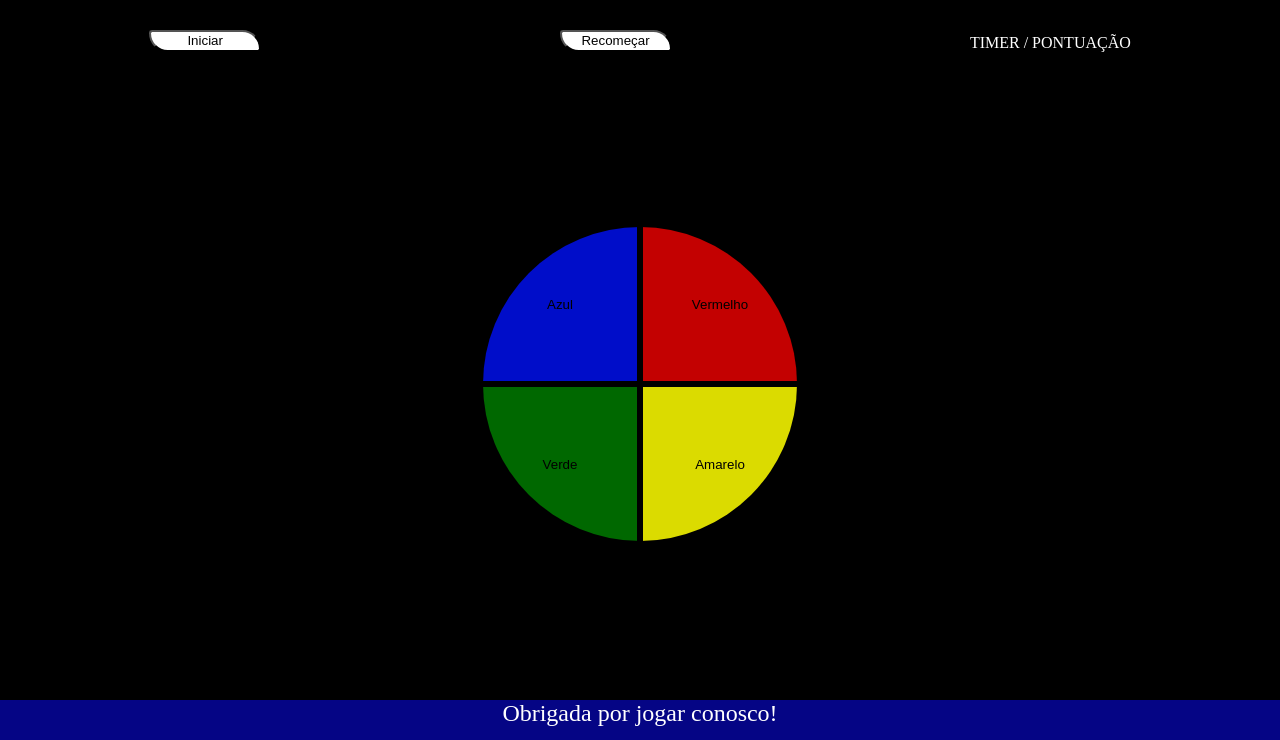
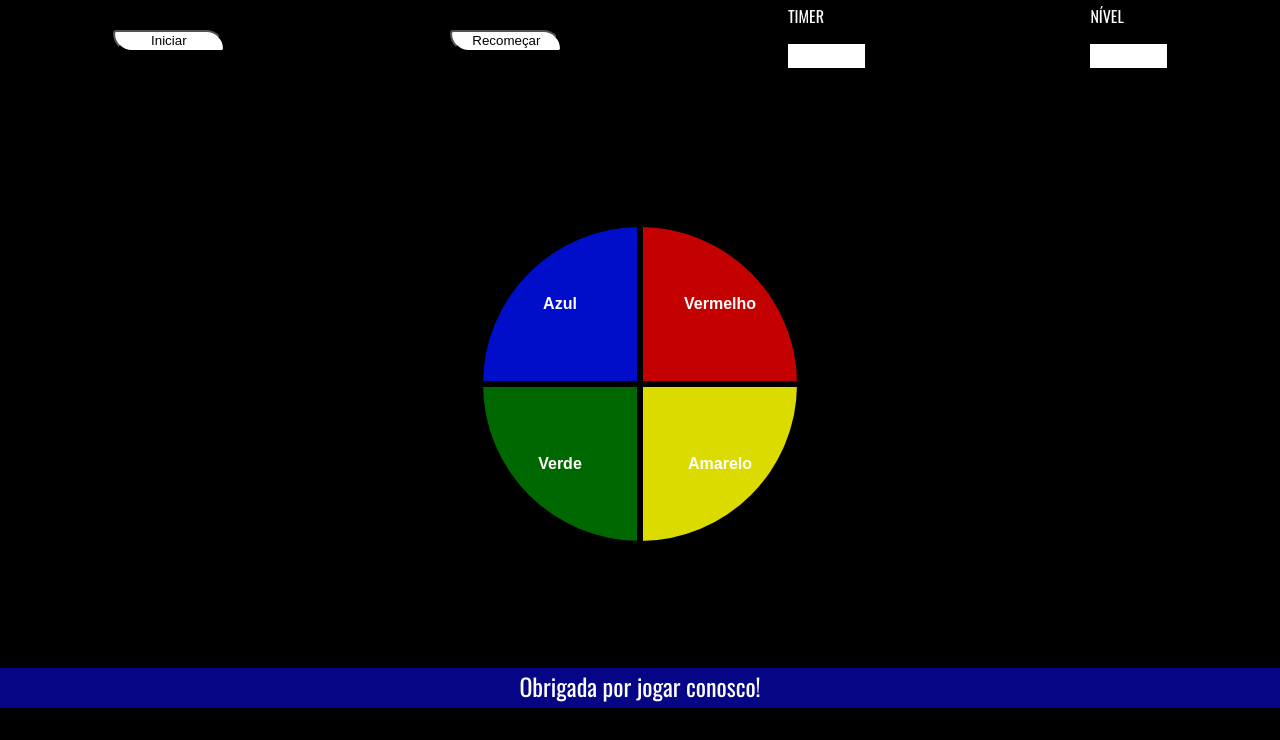
Before and after one commit to raquelbrandino/genius, a plain HTML site: page index.html in a window 1280 px wide. Shown: the part 60-800 px from the top of the page. Drawn offline with nearby package versions, Linux system fonts and the light colour scheme.

Commit message:
adicionar hover e alterar fonte na página

```diff
--- a/css/style.css
+++ b/css/style.css
@@ -2,6 +2,7 @@ body{
     background-color: black;
     margin: 0;
     padding: 0;
+    font-family: 'Oswald', sans-serif;
 }
 
 header{
@@ -16,6 +17,7 @@ header h1{
     margin-block-start: 0;
     margin-block-end: 0;
     text-align: center;
+    font-family: 'Alfa Slab One', cursive;
 }
 
 nav{
@@ -39,6 +41,32 @@ nav p button{
     width: 7rem;
 }
 
+nav p button:hover{
+    cursor: pointer;
+}
+
+.visor{
+    display: flex;
+    flex-direction: column;
+    align-items: flex-start;
+    justify-content: space-evenly;
+}
+
+#contadorDoTempo{
+    height: 3vh;
+    width: 6vw;
+    background-color: white;
+    /* optei por deixar o background color por enquanto para facilitar na hora de implantar a lógica do jogo */
+}
+
+#nivelDoJogo{
+    height: 3vh;
+    width: 6vw;
+    background-color: white;
+    /* optei por deixar o background color por enquanto para facilitar na hora de implantar a lógica do jogo */
+}
+
+
 section{
     align-content: center;
     display: grid;
@@ -56,10 +84,22 @@ section div button{
     border: solid;
 }
 
+section div button span{
+    color: white;
+    font-size: 1rem;
+    font-weight: bold;
+}
+
 #azul{
     grid-area: azul;
     background-color: rgba(0, 17, 255, 0.788);
     border-top-left-radius: 160px;
+}
+
+#azul:hover{
+    cursor: pointer;
+    border: 5px dotted white;
+    border-top-left-radius: 150px;
 }
 
 #vermelho{
@@ -68,16 +108,34 @@ section div button{
     border-top-right-radius: 160px;
 }
 
+#vermelho:hover{
+    cursor: pointer;
+    border: 5px dotted white;
+    border-top-right-radius: 150px;
+}
+
 #amarelo{
     grid-area: amarelo;
     background-color: rgb(219, 219, 0);
     border-bottom-right-radius: 160px;
 }
 
+#amarelo:hover{
+    cursor: pointer;
+    border: 5px dotted white;
+    border-bottom-right-radius: 150px;
+}
+
 #verde{
     grid-area: verde;
     background-color: rgb(0, 104, 0);
     border-bottom-left-radius: 160px;
+}
+
+#verde:hover{
+    cursor: pointer;
+    border: 5px dotted white;
+    border-bottom-left-radius: 150px;
 }
 
 footer{
@@ -87,4 +145,5 @@ footer{
     height: 5vh;
     text-align: center;
     width: 100vw;
+    margin-top: -4vh;
 }
--- a/index.html
+++ b/index.html
@@ -4,24 +4,52 @@
     <meta charset="UTF-8">
     <meta name="viewport" content="width=device-width, initial-scale=1.0">
     <meta http-equiv="X-UA-Compatible" content="ie=edge">
+    <link href="https://fonts.googleapis.com/css?family=Alfa+Slab+One|Oswald&display=swap" rel="stylesheet">
     <link rel="stylesheet" href="css/style.css">
-    <script src="js/script.js"></script>
-    <title>GENIUS</title>
+    <script defer src="js/script.js"></script>
+    <title>GENIUS GAME</title>
 </head>
 <body>
     <header>
         <h1>GENIUS</h1>
     </header>
     <nav>
-        <p><button> Iniciar </button></p>
-        <p><button> Recomeçar </button></p>
-        <p> TIMER / PONTUAÇÃO</p>
+        <p>
+            <button> Iniciar </button>
+        </p>
+        <p>
+            <button> Recomeçar </button>
+        </p>
+        <div class="visor">
+            <p>TIMER</p>
+            <div id="contadorDoTempo"></div>
+        </div>
+        <div class="visor">
+            <p>NÍVEL</p>
+            <div id="nivelDoJogo"></div>
+        </div>
     </nav>
     <section>
-        <div> <button id = azul >Azul</button> </div>
-        <div> <button id = vermelho>Vermelho</button> </div>
-        <div> <button id = verde>Verde</button> </div>
-        <div> <button id = amarelo>Amarelo</button> </div>
+        <div>
+            <button id = "azul">
+                <span>Azul</span>
+            </button>
+        </div>
+        <div>
+            <button id = "vermelho">
+                <span>Vermelho</span>
+            </button>
+        </div>
+        <div>
+            <button id = "verde">
+                <span>Verde</span>
+            </button>
+        </div>
+        <div>
+            <button id = "amarelo">
+                <span>Amarelo</span>
+            </button>
+        </div>
     </section>
     <footer>
         Obrigada por jogar conosco!
```
